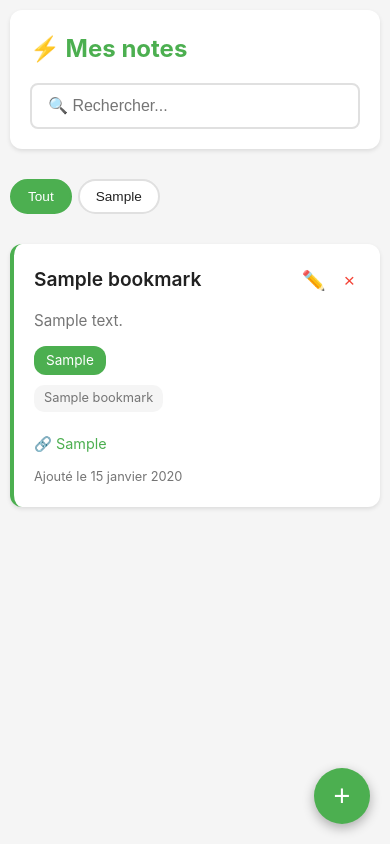
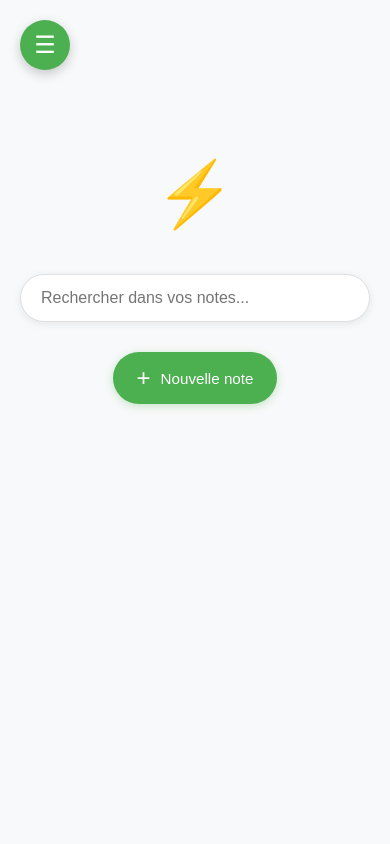
Before and after one commit to evausesgit/evaattal-website, a Flask app: page / in a window 390 px wide. Run offline with Flask 3, Linux system fonts and the light colour scheme; tables that the repository leaves empty hold one stand-in row (values such as "Sample post").

Commit message:
Redesign complet de l'interface style Google/Claude
Implémenter un nouveau design moderne avec sidebar et recherche centrée pour une meilleure expérience utilisateur.

Modifications majeures :
- Ajouter sidebar gauche fixe avec liste des catégories et compteurs
- Centrer la barre de recherche style Google avec grand logo
- Repositionner le bouton + sous la recherche (design épuré)
- Affichage conditionnel : page vide par défaut, cartes uniquement après recherche/filtrage
- Ajouter bouton "Effacer" pour revenir à la vue initiale
- Implémenter menu mobile hamburger responsive
- Ajouter animations fluides et transitions
- Améliorer la navigation avec états actifs visuels

🤖 Generated with [Claude Code](https://claude.com/claude-code)

Co-Authored-By: Claude Sonnet 4.5 <noreply@anthropic.com>

```diff
--- a/static/app.js
+++ b/static/app.js
@@ -2,6 +2,7 @@
 let allBookmarks = [];
 let currentCategory = 'all';
 let editingBookmarkId = null;
+let categoryCounts = {};
 
 // Éléments du DOM
 const addBtn = document.getElementById('addBtn');
@@ -11,15 +12,19 @@ const cancelBtn = document.getElementById('cancelBtn');
 const closeBtn = document.querySelector('.close');
 const bookmarksList = document.getElementById('bookmarksList');
 const searchInput = document.getElementById('searchInput');
-const categoryButtons = document.getElementById('categoryButtons');
-const emptyState = document.getElementById('emptyState');
+const categoryList = document.getElementById('categoryList');
 const modalTitle = document.getElementById('modalTitle');
 const submitBtn = document.getElementById('submitBtn');
+const searchZone = document.getElementById('searchZone');
+const resultsZone = document.getElementById('resultsZone');
+const resultsTitle = document.getElementById('resultsTitle');
+const clearResults = document.getElementById('clearResults');
+const mobileMenuToggle = document.getElementById('mobileMenuToggle');
+const sidebar = document.querySelector('.sidebar');
 
 // Initialisation
 document.addEventListener('DOMContentLoaded', () => {
     loadBookmarks();
-    loadCategories();
     setupEventListeners();
     registerServiceWorker();
 });
@@ -31,22 +36,34 @@ function setupEventListeners() {
     cancelBtn.addEventListener('click', closeModal);
     addForm.addEventListener('submit', handleSubmit);
     searchInput.addEventListener('input', handleSearch);
+    clearResults.addEventListener('click', clearSearchResults);
+    mobileMenuToggle.addEventListener('click', toggleMobileSidebar);
 
     // Fermer le modal en cliquant à l'extérieur
     addModal.addEventListener('click', (e) => {
         if (e.target === addModal) closeModal();
     });
 
-    // Bouton "Tout"
-    document.querySelector('[data-category="all"]').addEventListener('click', () => {
-        filterByCategory('all');
+    // Fermer la sidebar mobile en cliquant à l'extérieur
+    document.addEventListener('click', (e) => {
+        if (window.innerWidth <= 768 &&
+            !sidebar.contains(e.target) &&
+            !mobileMenuToggle.contains(e.target) &&
+            sidebar.classList.contains('open')) {
+            sidebar.classList.remove('open');
+        }
     });
+}
+
+// Toggle mobile sidebar
+function toggleMobileSidebar() {
+    sidebar.classList.toggle('open');
 }
 
 // Ouvrir/Fermer le modal
 function openModal() {
     editingBookmarkId = null;
-    modalTitle.textContent = 'Ajouter un favori';
+    modalTitle.textContent = 'Ajouter une note';
     submitBtn.textContent = 'Ajouter';
     addModal.classList.add('active');
     document.getElementById('titre').focus();
@@ -63,10 +80,11 @@ async function loadBookmarks() {
     try {
         const response = await fetch('/api/bookmarks');
         allBookmarks = await response.json();
-        displayBookmarks(allBookmarks);
+        await loadCategories();
+        updateCategoryCounts();
     } catch (error) {
         console.error('Erreur lors du chargement des bookmarks:', error);
-        showError('Impossible de charger les favoris');
+        showError('Impossible de charger les notes');
     }
 }
 
@@ -77,7 +95,18 @@ async function loadCategories() {
         const categories = await response.json();
 
         const categoriesList = document.getElementById('categoriesList');
-        categoryButtons.innerHTML = '';
+        categoriesList.innerHTML = '';
+
+        // Compter les notes par catégorie
+        categoryCounts = { all: allBookmarks.length };
+        allBookmarks.forEach(bookmark => {
+            categoryCounts[bookmark.categorie] = (categoryCounts[bookmark.categorie] || 0) + 1;
+        });
+
+        // Créer les éléments de catégorie dans la sidebar
+        const firstItem = categoryList.querySelector('li');
+        // Mettre à jour le compteur "Toutes les notes"
+        document.getElementById('count-all').textContent = categoryCounts.all;
 
         categories.forEach(category => {
             // Ajouter au datalist
@@ -85,36 +114,55 @@ async function loadCategories() {
             option.value = category;
             categoriesList.appendChild(option);
 
-            // Ajouter au menu
+            // Ajouter à la sidebar
+            const li = document.createElement('li');
             const btn = document.createElement('button');
-            btn.className = 'category-btn';
-            btn.textContent = category;
+            btn.className = 'category-item';
             btn.dataset.category = category;
+            btn.innerHTML = `
+                <span class="category-name">${category}</span>
+                <span class="category-count">${categoryCounts[category] || 0}</span>
+            `;
             btn.addEventListener('click', () => filterByCategory(category));
-            categoryButtons.appendChild(btn);
+            li.appendChild(btn);
+            categoryList.appendChild(li);
         });
     } catch (error) {
         console.error('Erreur lors du chargement des catégories:', error);
     }
 }
 
+// Mettre à jour les compteurs de catégories
+function updateCategoryCounts() {
+    categoryCounts = { all: allBookmarks.length };
+    allBookmarks.forEach(bookmark => {
+        categoryCounts[bookmark.categorie] = (categoryCounts[bookmark.categorie] || 0) + 1;
+    });
+
+    // Mettre à jour l'affichage des compteurs
+    document.querySelectorAll('.category-item').forEach(btn => {
+        const category = btn.dataset.category;
+        const countSpan = btn.querySelector('.category-count');
+        if (countSpan) {
+            countSpan.textContent = categoryCounts[category] || 0;
+        }
+    });
+}
+
 // Afficher les bookmarks
-function displayBookmarks(bookmarks) {
-    if (bookmarks.length === 0) {
-        bookmarksList.innerHTML = '';
-        emptyState.style.display = 'block';
-        return;
-    }
-
-    emptyState.style.display = 'none';
+function displayBookmarks(bookmarks, title = '') {
     bookmarksList.innerHTML = bookmarks.map(bookmark => createBookmarkCard(bookmark)).join('');
 
-    // Ajouter les event listeners pour les boutons de suppression
+    // Afficher la zone de résultats
+    searchZone.style.display = 'none';
+    resultsZone.style.display = 'block';
+    resultsTitle.textContent = title || `${bookmarks.length} note${bookmarks.length > 1 ? 's' : ''}`;
+
+    // Ajouter les event listeners pour les boutons
     document.querySelectorAll('.delete-btn').forEach(btn => {
         btn.addEventListener('click', () => deleteBookmark(btn.dataset.id));
     });
 
-    // Ajouter les event listeners pour les boutons d'édition
     document.querySelectorAll('.edit-btn').forEach(btn => {
         btn.addEventListener('click', () => editBookmark(btn.dataset.id));
     });
@@ -191,7 +239,7 @@ async function handleSubmit(e) {
                 },
                 body: JSON.stringify(bookmark)
             });
-            successMessage = 'Favori modifié avec succès !';
+            successMessage = 'Note modifiée avec succès !';
         } else {
             // Mode ajout
             response = await fetch('/api/bookmarks', {
@@ -201,14 +249,18 @@ async function handleSubmit(e) {
                 },
                 body: JSON.stringify(bookmark)
             });
-            successMessage = 'Favori ajouté avec succès !';
+            successMessage = 'Note ajoutée avec succès !';
         }
 
         if (response.ok) {
             closeModal();
             await loadBookmarks();
-            await loadCategories();
             showSuccess(successMessage);
+
+            // Rafraîchir l'affichage si on est dans une vue filtrée
+            if (resultsZone.style.display === 'block') {
+                filterByCategory(currentCategory);
+            }
         } else {
             showError('Erreur lors de l\'opération');
         }
@@ -220,7 +272,7 @@ async function handleSubmit(e) {
 
 // Supprimer un bookmark
 async function deleteBookmark(id) {
-    if (!confirm('Voulez-vous vraiment supprimer ce favori ?')) {
+    if (!confirm('Voulez-vous vraiment supprimer cette note ?')) {
         return;
     }
 
@@ -231,8 +283,12 @@ async function deleteBookmark(id) {
 
         if (response.ok) {
             await loadBookmarks();
-            await loadCategories();
-            showSuccess('Favori supprimé');
+            showSuccess('Note supprimée');
+
+            // Rafraîchir l'affichage si on est dans une vue filtrée
+            if (resultsZone.style.display === 'block') {
+                filterByCategory(currentCategory);
+            }
         } else {
             showError('Erreur lors de la suppression');
         }
@@ -249,7 +305,7 @@ function editBookmark(id) {
 
     // Passer en mode édition
     editingBookmarkId = id;
-    modalTitle.textContent = 'Modifier le favori';
+    modalTitle.textContent = 'Modifier la note';
     submitBtn.textContent = 'Modifier';
 
     // Pré-remplir le formulaire
@@ -269,7 +325,7 @@ function filterByCategory(category) {
     currentCategory = category;
 
     // Mettre à jour les boutons actifs
-    document.querySelectorAll('.category-btn').forEach(btn => {
+    document.querySelectorAll('.category-item').forEach(btn => {
         btn.classList.remove('active');
         if (btn.dataset.category === category) {
             btn.classList.add('active');
@@ -277,11 +333,22 @@ function filterByCategory(category) {
     });
 
     // Filtrer les bookmarks
+    let filtered;
+    let title;
+
     if (category === 'all') {
-        displayBookmarks(allBookmarks);
+        filtered = allBookmarks;
+        title = 'Toutes les notes';
     } else {
-        const filtered = allBookmarks.filter(b => b.categorie === category);
-        displayBookmarks(filtered);
+        filtered = allBookmarks.filter(b => b.categorie === category);
+        title = category;
+    }
+
+    displayBookmarks(filtered, title);
+
+    // Fermer le menu mobile si ouvert
+    if (window.innerWidth <= 768) {
+        sidebar.classList.remove('open');
     }
 }
 
@@ -294,7 +361,7 @@ async function handleSearch(e) {
     clearTimeout(searchTimeout);
 
     if (query === '') {
-        displayBookmarks(allBookmarks);
+        clearSearchResults();
         return;
     }
 
@@ -302,11 +369,36 @@ async function handleSearch(e) {
         try {
             const response = await fetch(`/api/search?q=${encodeURIComponent(query)}`);
             const results = await response.json();
-            displayBookmarks(results);
+
+            if (results.length > 0) {
+                displayBookmarks(results, `Résultats pour "${query}"`);
+            } else {
+                // Afficher un message si aucun résultat
+                searchZone.style.display = 'none';
+                resultsZone.style.display = 'block';
+                resultsTitle.textContent = `Aucun résultat pour "${query}"`;
+                bookmarksList.innerHTML = '<p style="text-align: center; color: var(--text-secondary); padding: 40px;">Aucune note trouvée.</p>';
+            }
         } catch (error) {
             console.error('Erreur de recherche:', error);
         }
     }, 300);
+}
+
+// Effacer les résultats
+function clearSearchResults() {
+    searchInput.value = '';
+    searchZone.style.display = 'flex';
+    resultsZone.style.display = 'none';
+    currentCategory = 'all';
+
+    // Réinitialiser les catégories actives
+    document.querySelectorAll('.category-item').forEach(btn => {
+        btn.classList.remove('active');
+        if (btn.dataset.category === 'all') {
+            btn.classList.add('active');
+        }
+    });
 }
 
 // Messages de feedback
@@ -319,12 +411,11 @@ function showError(message) {
 }
 
 function showToast(message, type) {
-    // Créer un toast simple
     const toast = document.createElement('div');
     toast.style.cssText = `
         position: fixed;
-        bottom: 100px;
-        right: 20px;
+        bottom: 30px;
+        right: 30px;
         background: ${type === 'success' ? '#4CAF50' : '#f44336'};
         color: white;
         padding: 16px 24px;
--- a/static/style.css
+++ b/static/style.css
@@ -8,13 +8,14 @@
     --primary-color: #4CAF50;
     --primary-dark: #388E3C;
     --danger-color: #f44336;
-    --background: #f5f5f5;
+    --background: #f8f9fa;
     --card-background: #ffffff;
     --text-primary: #212121;
     --text-secondary: #757575;
     --border-color: #e0e0e0;
     --shadow: 0 2px 4px rgba(0,0,0,0.1);
     --shadow-hover: 0 4px 8px rgba(0,0,0,0.15);
+    --sidebar-width: 280px;
 }
 
 body {
@@ -22,91 +23,232 @@ body {
     background-color: var(--background);
     color: var(--text-primary);
     line-height: 1.6;
+    overflow-x: hidden;
 }
 
-.container {
-    max-width: 1200px;
-    margin: 0 auto;
-    padding: 20px;
-    padding-bottom: 100px;
+/* ========== SIDEBAR ========== */
+.sidebar {
+    position: fixed;
+    left: 0;
+    top: 0;
+    bottom: 0;
+    width: var(--sidebar-width);
+    background: var(--card-background);
+    border-right: 1px solid var(--border-color);
+    overflow-y: auto;
+    z-index: 100;
+    transition: transform 0.3s ease;
 }
 
-/* Header */
-header {
-    background: var(--card-background);
-    padding: 20px;
-    border-radius: 12px;
-    box-shadow: var(--shadow);
-    margin-bottom: 20px;
+.sidebar-header {
+    padding: 24px 20px;
+    border-bottom: 1px solid var(--border-color);
 }
 
-header h1 {
-    font-size: 1.8rem;
-    margin-bottom: 15px;
+.sidebar-title {
+    font-size: 1.5rem;
     color: var(--primary-color);
+    font-weight: 600;
 }
 
-.search-box {
-    width: 100%;
-    padding: 12px 16px;
-    border: 2px solid var(--border-color);
-    border-radius: 8px;
-    font-size: 1rem;
-    transition: border-color 0.3s;
+.sidebar-nav {
+    padding: 20px 0;
 }
 
-.search-box:focus {
-    outline: none;
-    border-color: var(--primary-color);
+.nav-section {
+    margin-bottom: 24px;
 }
 
-/* Menu de catégories */
-.category-menu {
-    display: flex;
-    gap: 10px;
-    overflow-x: auto;
-    padding: 10px 0;
-    margin-bottom: 20px;
-    -webkit-overflow-scrolling: touch;
+.nav-title {
+    font-size: 0.75rem;
+    text-transform: uppercase;
+    color: var(--text-secondary);
+    font-weight: 600;
+    letter-spacing: 0.5px;
+    padding: 0 20px;
+    margin-bottom: 12px;
 }
 
-.category-menu::-webkit-scrollbar {
-    height: 6px;
+.category-list {
+    list-style: none;
 }
 
-.category-menu::-webkit-scrollbar-thumb {
-    background: var(--border-color);
-    border-radius: 3px;
+.category-item {
+    display: flex;
+    align-items: center;
+    justify-content: space-between;
+    width: 100%;
+    padding: 12px 20px;
+    background: none;
+    border: none;
+    text-align: left;
+    cursor: pointer;
+    transition: all 0.2s;
+    border-left: 3px solid transparent;
+    color: var(--text-primary);
+    font-size: 0.95rem;
 }
 
-.category-btn {
-    padding: 10px 20px;
-    border: 2px solid var(--border-color);
-    background: var(--card-background);
-    border-radius: 20px;
-    cursor: pointer;
-    font-size: 0.9rem;
-    white-space: nowrap;
-    transition: all 0.3s;
-    color: var(--text-primary);
+.category-item:hover {
+    background: var(--background);
+    border-left-color: var(--primary-color);
 }
 
-.category-btn:hover {
-    border-color: var(--primary-color);
+.category-item.active {
+    background: #e8f5e9;
+    border-left-color: var(--primary-color);
+    color: var(--primary-color);
+    font-weight: 500;
+}
+
+.category-name {
+    flex: 1;
+}
+
+.category-count {
+    background: var(--border-color);
+    color: var(--text-secondary);
+    padding: 2px 8px;
+    border-radius: 12px;
+    font-size: 0.8rem;
+    font-weight: 500;
+}
+
+.category-item.active .category-count {
     background: var(--primary-color);
     color: white;
 }
 
-.category-btn.active {
+/* ========== MAIN CONTENT ========== */
+.main-content {
+    margin-left: var(--sidebar-width);
+    min-height: 100vh;
+    padding: 40px;
+}
+
+/* ========== SEARCH ZONE (Google Style) ========== */
+.search-zone {
+    display: flex;
+    align-items: center;
+    justify-content: center;
+    min-height: 80vh;
+}
+
+.search-container {
+    text-align: center;
+    max-width: 650px;
+    width: 100%;
+}
+
+.app-logo {
+    font-size: 6rem;
+    margin-bottom: 30px;
+    color: var(--primary-color);
+}
+
+.search-wrapper {
+    margin-bottom: 30px;
+}
+
+.search-input {
+    width: 100%;
+    padding: 16px 24px;
+    font-size: 1.1rem;
+    border: 1px solid var(--border-color);
+    border-radius: 50px;
+    outline: none;
+    transition: all 0.3s;
+    box-shadow: 0 2px 8px rgba(0,0,0,0.08);
+}
+
+.search-input:hover {
+    box-shadow: 0 4px 12px rgba(0,0,0,0.12);
+}
+
+.search-input:focus {
+    border-color: var(--primary-color);
+    box-shadow: 0 4px 16px rgba(76, 175, 80, 0.2);
+}
+
+.add-button {
+    display: inline-flex;
+    align-items: center;
+    gap: 10px;
+    padding: 14px 32px;
     background: var(--primary-color);
     color: white;
-    border-color: var(--primary-color);
+    border: none;
+    border-radius: 50px;
+    font-size: 1rem;
+    font-weight: 500;
+    cursor: pointer;
+    transition: all 0.3s;
+    box-shadow: 0 2px 8px rgba(76, 175, 80, 0.3);
 }
 
-/* Liste des bookmarks */
+.add-button:hover {
+    background: var(--primary-dark);
+    transform: translateY(-2px);
+    box-shadow: 0 4px 12px rgba(76, 175, 80, 0.4);
+}
+
+.add-icon {
+    font-size: 1.5rem;
+    font-weight: 300;
+}
+
+/* ========== RESULTS ZONE ========== */
+.results-zone {
+    animation: fadeIn 0.3s ease;
+}
+
+@keyframes fadeIn {
+    from {
+        opacity: 0;
+        transform: translateY(10px);
+    }
+    to {
+        opacity: 1;
+        transform: translateY(0);
+    }
+}
+
+.results-header {
+    display: flex;
+    justify-content: space-between;
+    align-items: center;
+    margin-bottom: 24px;
+    padding-bottom: 16px;
+    border-bottom: 2px solid var(--border-color);
+}
+
+.results-title {
+    font-size: 1.5rem;
+    color: var(--text-primary);
+    font-weight: 600;
+}
+
+.clear-btn {
+    padding: 8px 16px;
+    background: var(--background);
+    border: 1px solid var(--border-color);
+    border-radius: 20px;
+    cursor: pointer;
+    transition: all 0.2s;
+    color: var(--text-secondary);
+    font-size: 0.9rem;
+}
+
+.clear-btn:hover {
+    background: var(--danger-color);
+    color: white;
+    border-color: var(--danger-color);
+}
+
+/* ========== BOOKMARKS LIST ========== */
 .bookmarks-list {
     display: grid;
-    grid-template-columns: repeat(auto-fill, minmax(300px, 1fr));
+    grid-template-columns: repeat(auto-fill, minmax(320px, 1fr));
     gap: 20px;
 }
 
@@ -218,41 +360,30 @@ header h1 {
     margin-top: 10px;
 }
 
-/* Empty state */
-.empty-state {
-    text-align: center;
-    padding: 60px 20px;
-    color: var(--text-secondary);
-}
-
-.empty-state p {
-    margin: 10px 0;
-}
-
-/* Bouton flottant + */
-.fab {
+/* ========== MOBILE MENU ========== */
+.mobile-menu-toggle {
+    display: none;
     position: fixed;
-    bottom: 30px;
-    right: 30px;
-    width: 60px;
-    height: 60px;
-    border-radius: 50%;
+    top: 20px;
+    left: 20px;
+    z-index: 200;
     background: var(--primary-color);
     color: white;
     border: none;
-    font-size: 2rem;
+    width: 50px;
+    height: 50px;
+    border-radius: 50%;
+    font-size: 1.5rem;
     cursor: pointer;
-    box-shadow: 0 4px 12px rgba(0,0,0,0.3);
+    box-shadow: 0 4px 12px rgba(0,0,0,0.2);
     transition: all 0.3s;
-    z-index: 999;
 }
 
-.fab:hover {
-    background: var(--primary-dark);
+.mobile-menu-toggle:hover {
     transform: scale(1.1);
 }
 
-/* Modal */
+/* ========== MODAL ========== */
 .modal {
     display: none;
     position: fixed;
@@ -306,7 +437,7 @@ header h1 {
     color: var(--text-primary);
 }
 
-/* Formulaire */
+/* ========== FORM ========== */
 form {
     padding: 20px;
 }
@@ -374,40 +505,54 @@ form {
     background: var(--primary-dark);
 }
 
-/* Responsive */
+/* ========== RESPONSIVE ========== */
 @media (max-width: 768px) {
-    .container {
-        padding: 10px;
+    .sidebar {
+        transform: translateX(-100%);
     }
 
-    header h1 {
-        font-size: 1.5rem;
+    .sidebar.open {
+        transform: translateX(0);
+    }
+
+    .main-content {
+        margin-left: 0;
+        padding: 20px;
+    }
+
+    .mobile-menu-toggle {
+        display: flex;
+        align-items: center;
+        justify-content: center;
+    }
+
+    .search-zone {
+        min-height: 60vh;
+    }
+
+    .app-logo {
+        font-size: 4rem;
     }
 
     .bookmarks-list {
         grid-template-columns: 1fr;
     }
 
-    .fab {
-        bottom: 20px;
-        right: 20px;
-        width: 56px;
-        height: 56px;
-        font-size: 1.8rem;
-    }
-
-    .modal-content {
-        margin: 10px;
+    .results-header {
+        flex-direction: column;
+        align-items: flex-start;
+        gap: 12px;
     }
 }
 
 @media (max-width: 480px) {
-    .category-menu {
-        gap: 6px;
+    .search-input {
+        font-size: 1rem;
+        padding: 14px 20px;
     }
 
-    .category-btn {
-        padding: 8px 16px;
-        font-size: 0.85rem;
+    .add-button {
+        padding: 12px 24px;
+        font-size: 0.95rem;
     }
 }
--- a/templates/index.html
+++ b/templates/index.html
@@ -9,39 +9,63 @@
     <link rel="stylesheet" href="{{ url_for('static', filename='style.css') }}">
 </head>
 <body>
-    <div class="container">
-        <!-- Header -->
-        <header>
-            <h1>⚡ Mes notes</h1>
-            <div class="header-actions">
-                <input type="text" id="searchInput" placeholder="🔍 Rechercher..." class="search-box">
-            </div>
-        </header>
-
-        <!-- Menu de catégories -->
-        <nav class="category-menu">
-            <button class="category-btn active" data-category="all">Tout</button>
-            <div id="categoryButtons"></div>
-        </nav>
-
-        <!-- Liste des bookmarks -->
-        <div id="bookmarksList" class="bookmarks-list"></div>
-
-        <!-- Message vide -->
-        <div id="emptyState" class="empty-state" style="display: none;">
-            <p>Aucun favori pour le moment.</p>
-            <p>Cliquez sur le bouton + pour en ajouter un !</p>
+    <!-- Sidebar -->
+    <aside class="sidebar">
+        <div class="sidebar-header">
+            <h1 class="sidebar-title">⚡ Mes notes</h1>
         </div>
 
-        <!-- Bouton flottant + -->
-        <button id="addBtn" class="fab">+</button>
-    </div>
+        <nav class="sidebar-nav">
+            <div class="nav-section">
+                <h3 class="nav-title">Catégories</h3>
+                <ul class="category-list" id="categoryList">
+                    <li>
+                        <button class="category-item active" data-category="all">
+                            <span class="category-name">Toutes les notes</span>
+                            <span class="category-count" id="count-all">0</span>
+                        </button>
+                    </li>
+                </ul>
+            </div>
+        </nav>
+    </aside>
+
+    <!-- Main Content -->
+    <main class="main-content">
+        <!-- Zone centrale avec recherche -->
+        <div class="search-zone" id="searchZone">
+            <div class="search-container">
+                <h2 class="app-logo">⚡</h2>
+                <div class="search-wrapper">
+                    <input type="text" id="searchInput" placeholder="Rechercher dans vos notes..." class="search-input">
+                </div>
+                <button id="addBtn" class="add-button">
+                    <span class="add-icon">+</span>
+                    <span class="add-text">Nouvelle note</span>
+                </button>
+            </div>
+        </div>
+
+        <!-- Zone des résultats -->
+        <div class="results-zone" id="resultsZone" style="display: none;">
+            <div class="results-header">
+                <h2 id="resultsTitle" class="results-title"></h2>
+                <button id="clearResults" class="clear-btn">✕ Effacer</button>
+            </div>
+            <div id="bookmarksList" class="bookmarks-list"></div>
+        </div>
+    </main>
+
+    <!-- Bouton menu mobile -->
+    <button class="mobile-menu-toggle" id="mobileMenuToggle">
+        <span>☰</span>
+    </button>
 
     <!-- Modal d'ajout/édition -->
     <div id="addModal" class="modal">
         <div class="modal-content">
             <div class="modal-header">
-                <h2 id="modalTitle">Ajouter un favori</h2>
+                <h2 id="modalTitle">Ajouter une note</h2>
                 <span class="close">&times;</span>
             </div>
             <form id="addForm">
```
